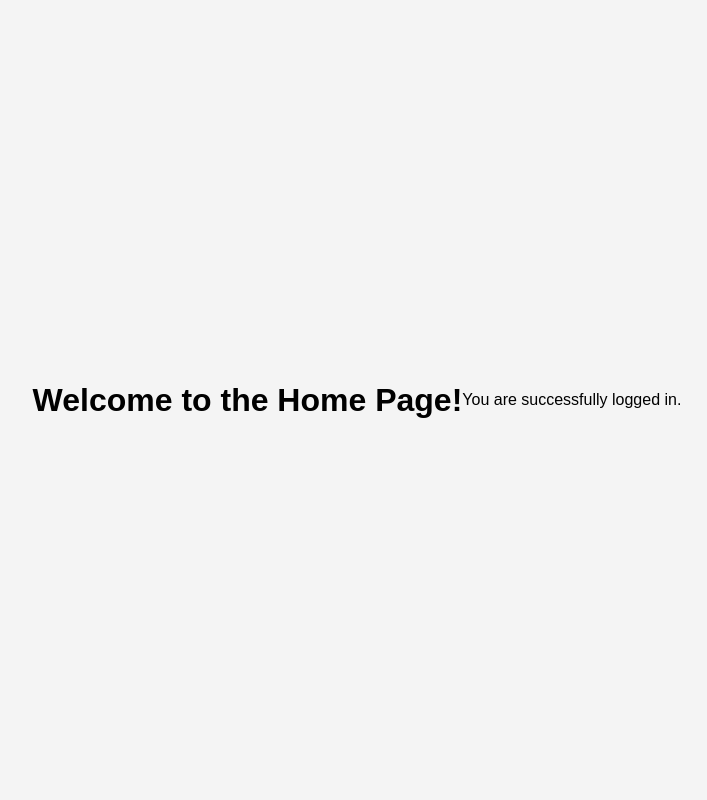
After one commit to hetvi-11/bughound, a Flask app: page /home in a window 1280 px wide. The commit adds this page. Shown: the whole page, without its empty margins (283-990 px from the left). Run offline with Flask 3, Linux system fonts and the light colour scheme; the visitor is signed in with stand-in values (Sample User, id 1).

Commit message:
database connection test and home page

```diff
--- a/app.py
+++ b/app.py
@@ -1,19 +1,19 @@
-from flask import Flask, render_template, request, flash
 import mysql.connector
+from flask import Flask, render_template, request, redirect, url_for, flash, session
 
 app = Flask(__name__)
 app.secret_key = 'secret'  # Replace with your secret key
-
+app.debug = True
 # Database configuration
 db_config = {
     'host': 'localhost',
     'database': 'bughound',  # Replace with your database name
-    'user': 'root',     # Replace with your username
-    'password': 'password'  # Replace with your password
+    'user': 'root'     # Replace with your username
 }
 
-@app.route('/login', methods=['GET', 'POST'])
+@app.route('/', methods=['GET', 'POST'])
 def login():
+
     if request.method == 'POST':
         username = request.form['username']
         password = request.form['password']
@@ -30,13 +30,22 @@ def login():
         conn.close()
 
         if user:
-            # Login successful
-            return 'Login Successful'
+            # login successful
+            print("login successful")
+            session['logged_in'] = True  # Set a session variable
+            return redirect(url_for('home'))
+
         else:
             # Login failed
             flash('Invalid username or password')
 
     return render_template('login.html')
 
+@app.route('/home')
+def home():
+    if not session.get('logged_in'):
+        return redirect(url_for('login'))
+    return render_template('home.html')
+
 if __name__ == '__main__':
     app.run(debug=True)
--- /dev/null
+++ b/templates/home.html
@@ -0,0 +1,16 @@
+<!DOCTYPE html>
+<html lang="en">
+  <head>
+    <meta charset="UTF-8" />
+    <meta name="viewport" content="width=device-width, initial-scale=1.0" />
+    <title>Home</title>
+    <link
+      rel="stylesheet"
+      href="{{ url_for('static', filename='css/style.css') }}"
+    />
+  </head>
+  <body>
+    <h1>Welcome to the Home Page!</h1>
+    <p>You are successfully logged in.</p>
+  </body>
+</html>
--- a/templates/login.html
+++ b/templates/login.html
@@ -11,7 +11,7 @@
   </head>
   <body>
     <div class="login-container">
-      <form action="/login" method="post">
+      <form action="/" method="post">
         <h2>Login</h2>
         <input type="text" name="username" placeholder="Username" required />
         <input
```
